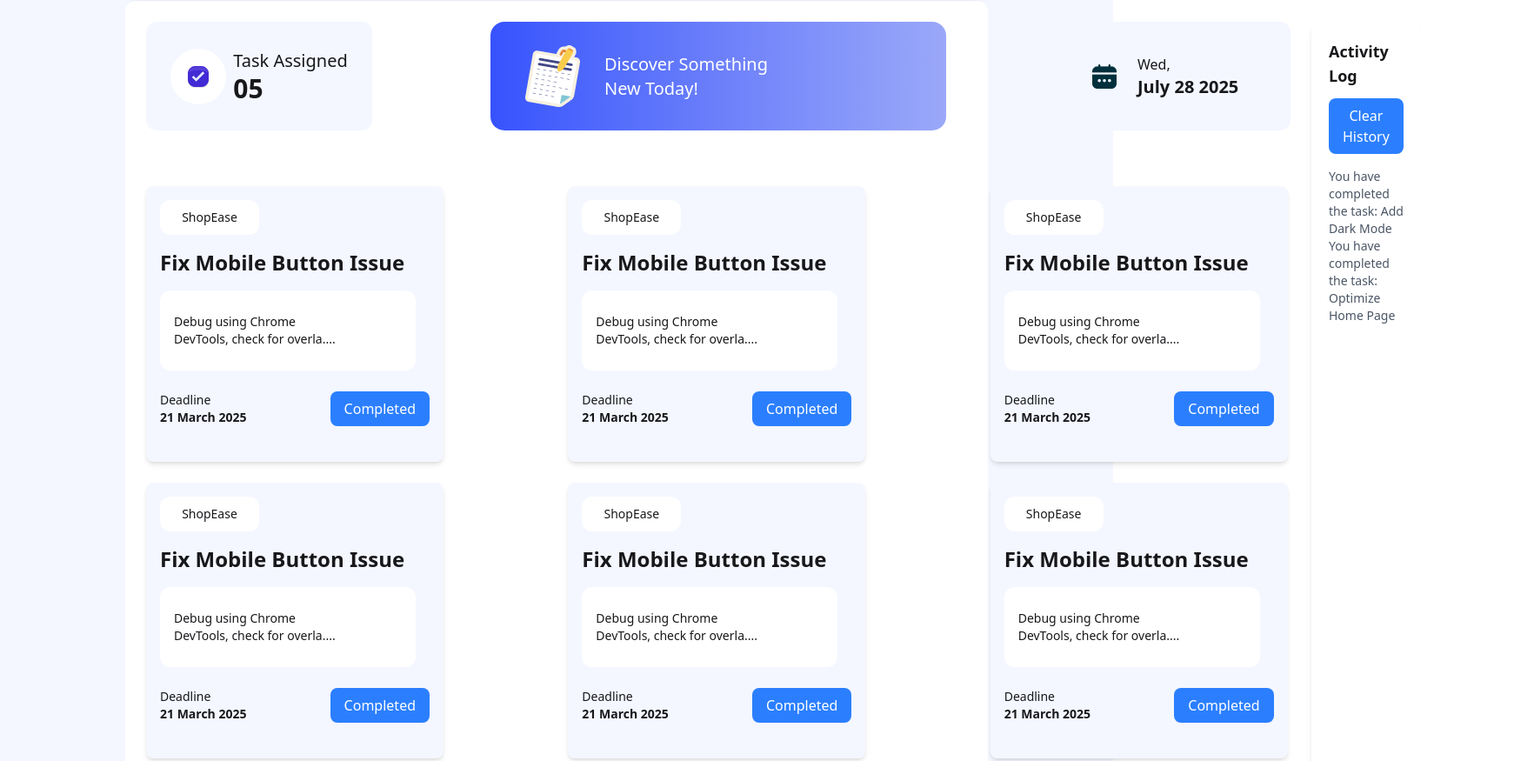
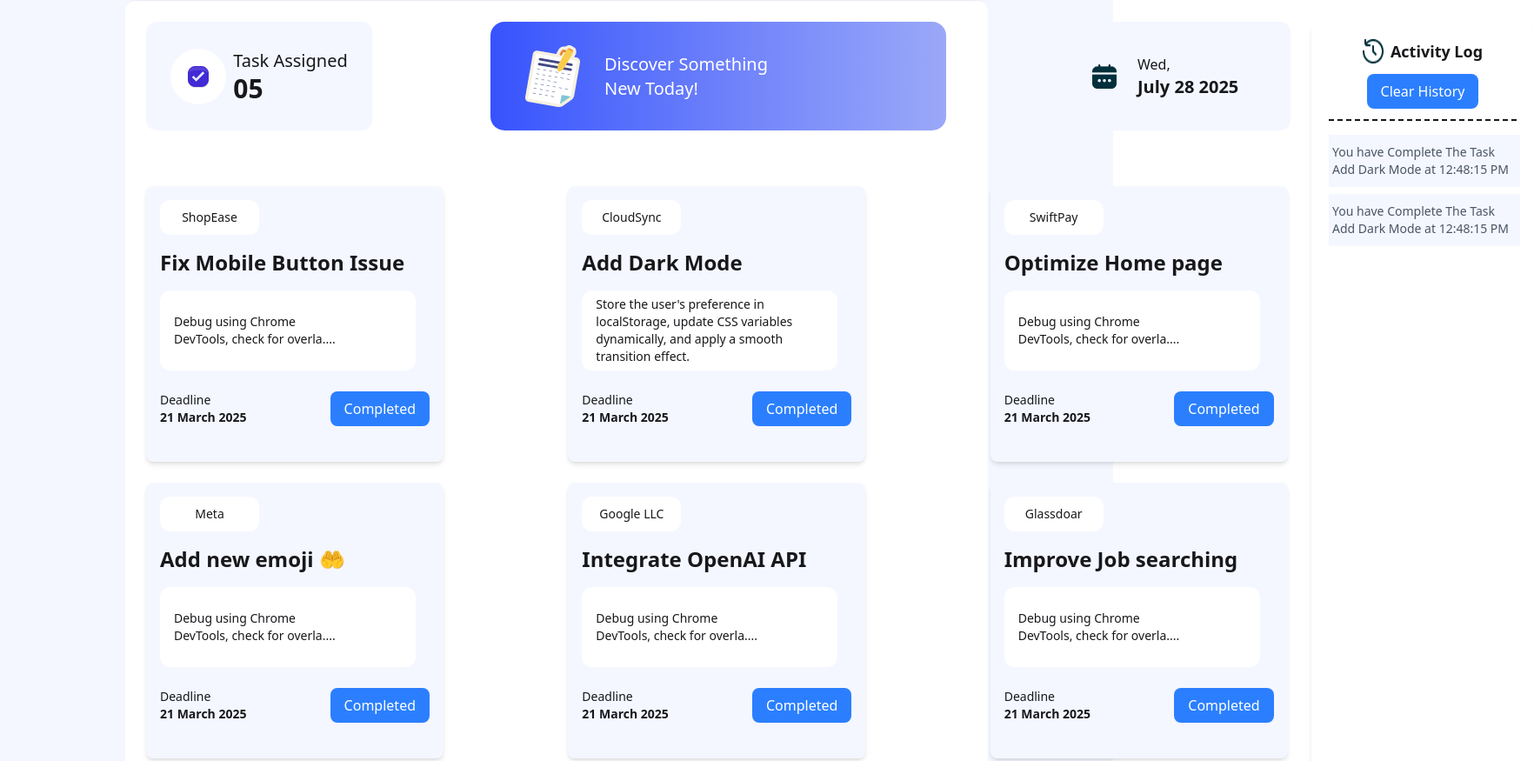
Before and after one commit to taanzzz/My-5thassignment, a plain HTML site: page index.html in a window 1280 px wide. Shown: the part 107-982 px from the top of the page at 87% size, 1764 px wide, since content can reach past the window. Drawn offline with nearby package versions, Linux system fonts and the light colour scheme.

Commit message:
added all

```diff
--- a/index.html
+++ b/index.html
@@ -13,9 +13,6 @@
   </head>
   <body class="bg-[#F4F7FF] h-full w-full pt-2">
     <!--DashBoard container-->
-
-
-
     <!--Navbar Start -->
     <header class="bg-[#FFFFFF] shadow-md p-4 rounded-2xl flex justify-between items-center  ml-36 mr-36">
     <div class="flex items-center">
@@ -34,13 +31,10 @@
     </header>
     <!--Navbar End -->
 
-
-
-
-
      <div class="min-h-screen flex bg-[#FFFFFF] ml-36 mr-36 mt-1 rounded-xl">
       <!--Main SEction Start -->
       <main class="flex-1 p-6">
+
       <!-- 1st Part Start -->
       <div class="flex space-x-34 mb-16">
       <div class="bg-[#F4F7FF] w-[260px] h-[125px] gap-2 rounded-xl flex justify-center items-center">
@@ -72,7 +66,7 @@
       </div>
       <!-- 1st Part End -->
 
-        <!-- 🔹 Task Cards Grid -->
+        <!--  Task Cards Grid Start -->
         <div class="grid grid-cols-3 gap-35 mt-6">
         <!-- Task Card 1 -->
         <div class="bg-[#F4F7FF] w-[342px] h-[317px] shadow-md p-4 rounded-lg space-y-4">
@@ -92,11 +86,11 @@
           <!-- Task Card 2 -->
           <div class="bg-[#F4F7FF] w-[342px] h-[317px] shadow-md p-4 rounded-lg space-y-4">
         <div class="bg-[#FFFFFF] w-[114px] h-[40px] flex justify-center items-center rounded-xl">
-        <p class="text-sm">ShopEase</p>
+        <p class="text-sm">CloudSync</p>
         </div>
-        <h2 class="text-2xl font-bold">Fix Mobile Button Issue</h2>
+        <h2 class="text-2xl font-bold">Add Dark Mode</h2>
         <div class="bg-[#FFFFFF] w-[294px] h-[92px] flex justify-start items-center rounded-xl pl-4">
-        <p class="text-sm font-normal ">Debug using Chrome<br>DevTools, check for overla....</p>
+        <p class="text-sm font-normal ">Store the user's preference in localStorage, update CSS variables dynamically, and apply a smooth transition effect.</p>
         </div>
         <div class="flex justify-between ">
         <span class="text-sm  block mt-2"><span class="font-normal text-sm">Deadline</span><br><span class="font-bold text-sm">21 March 2025</span></span>
@@ -107,9 +101,9 @@
           <!-- Task Card 3 -->
           <div class="bg-[#F4F7FF] w-[342px] h-[317px] shadow-md p-4 rounded-lg space-y-4">
         <div class="bg-[#FFFFFF] w-[114px] h-[40px] flex justify-center items-center rounded-xl">
-        <p class="text-sm">ShopEase</p>
+        <p class="text-sm">SwiftPay</p>
         </div>
-        <h2 class="text-2xl font-bold">Fix Mobile Button Issue</h2>
+        <h2 class="text-2xl font-bold">Optimize  Home page</h2>
         <div class="bg-[#FFFFFF] w-[294px] h-[92px] flex justify-start items-center rounded-xl pl-4">
         <p class="text-sm font-normal ">Debug using Chrome<br>DevTools, check for overla....</p>
         </div>
@@ -123,9 +117,9 @@
         <!-- Task Card 4 -->
         <div class="bg-[#F4F7FF] w-[342px] h-[317px] shadow-md p-4 rounded-lg space-y-4">
         <div class="bg-[#FFFFFF] w-[114px] h-[40px] flex justify-center items-center rounded-xl">
-        <p class="text-sm">ShopEase</p>
+        <p class="text-sm">Meta</p>
         </div>
-        <h2 class="text-2xl font-bold">Fix Mobile Button Issue</h2>
+        <h2 class="text-2xl font-bold">Add new emoji 🤲</h2>
         <div class="bg-[#FFFFFF] w-[294px] h-[92px] flex justify-start items-center rounded-xl pl-4">
         <p class="text-sm font-normal ">Debug using Chrome<br>DevTools, check for overla....</p>
         </div>
@@ -138,9 +132,9 @@
           <!-- Task Card 5 -->
           <div class="bg-[#F4F7FF] w-[342px] h-[317px] shadow-md p-4 rounded-lg space-y-4">
         <div class="bg-[#FFFFFF] w-[114px] h-[40px] flex justify-center items-center rounded-xl">
-        <p class="text-sm">ShopEase</p>
+        <p class="text-sm">Google LLC</p>
         </div>
-        <h2 class="text-2xl font-bold">Fix Mobile Button Issue</h2>
+        <h2 class="text-2xl font-bold">Integrate OpenAI API </h2>
         <div class="bg-[#FFFFFF] w-[294px] h-[92px] flex justify-start items-center rounded-xl pl-4">
         <p class="text-sm font-normal ">Debug using Chrome<br>DevTools, check for overla....</p>
         </div>
@@ -153,9 +147,9 @@
           <!-- Task Card 6 -->
           <div class="bg-[#F4F7FF] w-[342px] h-[317px] shadow-md p-4 rounded-lg space-y-4">
         <div class="bg-[#FFFFFF] w-[114px] h-[40px] flex justify-center items-center rounded-xl">
-        <p class="text-sm">ShopEase</p>
+        <p class="text-sm">Glassdoar</p>
         </div>
-        <h2 class="text-2xl font-bold">Fix Mobile Button Issue</h2>
+        <h2 class="text-2xl font-bold">Improve Job searching </h2>
         <div class="bg-[#FFFFFF] w-[294px] h-[92px] flex justify-start items-center rounded-xl pl-4">
         <p class="text-sm font-normal ">Debug using Chrome<br>DevTools, check for overla....</p>
         </div>
@@ -164,21 +158,31 @@
         <button class="bg-blue-500 text-white px-4 py-1 rounded-lg mt-2">Completed</button>
         </div>
         </div>
+        <!--  Task Cards Grid End -->
         </div>
         </main>
-
-
-      <!-- ✅ Activity Log Sidebar -->
+        <!--Main SEction End -->
+      <!--Activity Log Sidebar Start-->
       <aside class="w-64 bg-white shadow-md p-5 mt-6 rounded-xl">
-        <h3 class="text-lg font-semibold">Activity Log</h3>
-        <button class="bg-blue-500 text-white px-4 py-2 rounded-lg mt-3">
-          Clear History
-        </button>
-        <ul class="mt-4 text-sm text-gray-600">
-          <li>You have completed the task: Add Dark Mode</li>
-          <li>You have completed the task: Optimize Home Page</li>
-        </ul>
+      <div class="border-b-2 border-dashed  pb-3">
+      <div class="flex justify-center gap-2 ">
+      <img src="assets/activity.png" class="">
+      <h3 class="text-lg font-semibold">Activity Log</h3>
+      </div>
+      <div class="flex justify-center items-center">
+      <button class="bg-blue-500 text-white px-4 py-2 rounded-lg mt-3">Clear History</button>
+      </div>
+      </div>
+      <ul class="mt-4 text-sm text-gray-600">
+      <div class="bg-[#F4F7FF] w-[220px] h-[60px] flex justify-start items-center pl-1 mb-2 rounded-1">
+      <li>You have Complete The Task Add Dark Mode at 12:48:15 PM</li>
+      </div>
+      <div class="bg-[#F4F7FF] w-[220px] h-[60px] flex justify-start items-center pl-1 mb-2 rounded-1">
+      <li>You have Complete The Task Add Dark Mode at 12:48:15 PM</li>
+      </ul>
+      </div>
       </aside>
-    </div>
+      <!--Activity Log Sidebar End-->
+      </div>
   </body>
 </html>
```
